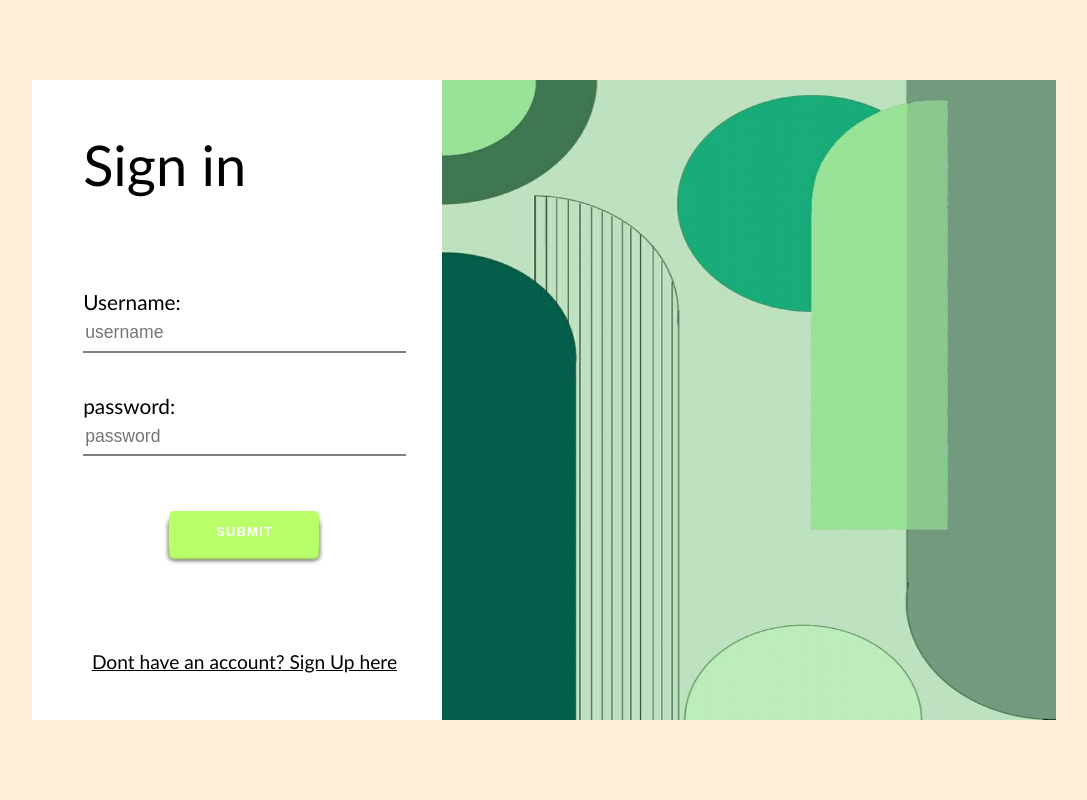
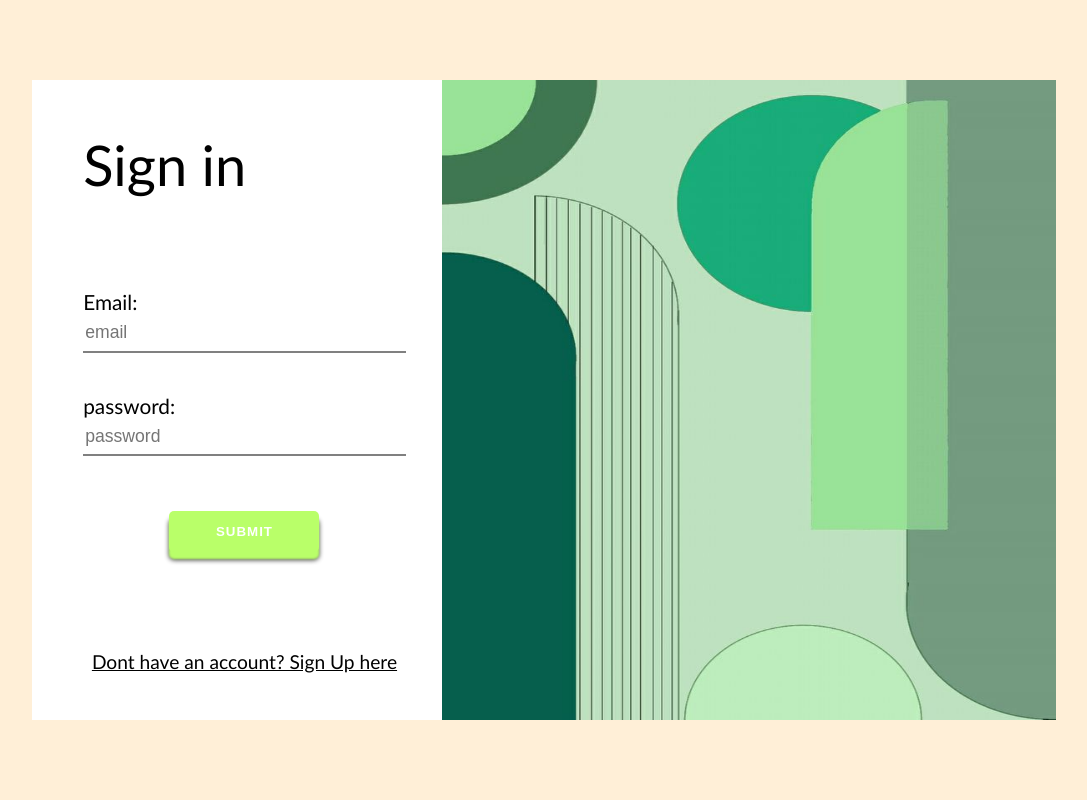
Before and after one commit to ItayM00/recipe-sharing-website, a Flask app: page /login in a window 1280 px wide. Shown: the whole page, without its empty margins (96-1183 px from the left). Run offline with Flask 3, Linux system fonts and the light colour scheme.

```diff
--- a/templates/home.html
+++ b/templates/home.html
@@ -12,7 +12,7 @@
 
     <div class="container">
         <div class="nav-bar">
-
+            <a href="http://localhost:5000/recipe">Create Recipe</a>
         </div>
         <div class="main-section">
 
--- a/templates/login.html
+++ b/templates/login.html
@@ -18,8 +18,8 @@
                 <div class="title">Sign in</div>
                 <form action="http://localhost:5000/login" method="post">
                     <div class="in-form">
-                        <div>Username:</div>
-                        <input type="text" name="username_entry" placeholder="username" required>
+                        <div>Email:</div>
+                        <input type="text" name="email_entry" placeholder="email" required>
                     </div>
                     <div class="in-form">
                         <div>password:</div>
```
